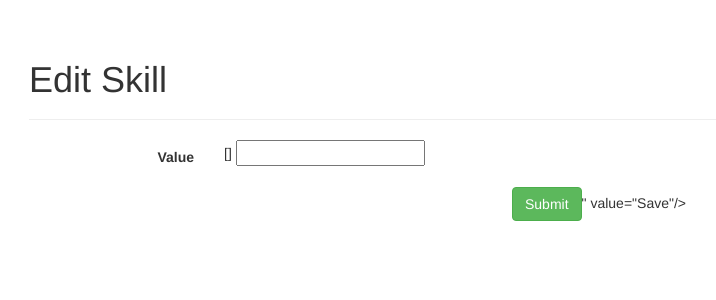
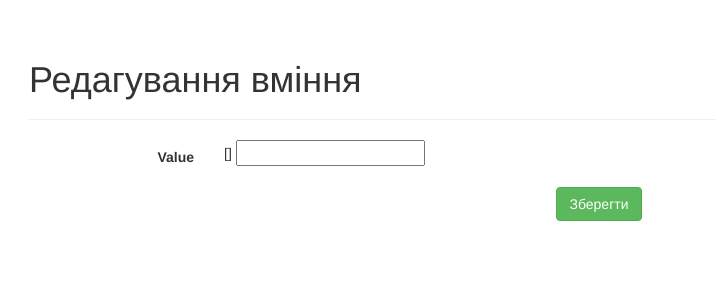
Before and after one commit to SSkeptix/ismdb, a Django app: template templates/core/control/edit_skill.html in a window 1280 px wide. Shown: the part 52-352 px from the top of the page, without its empty margins (41-757 px from the left). Run offline with Django 3.2, Linux system fonts and the light colour scheme; the template is opened without the code that fills it, so the values that code supplies are empty, except form fields; tables that the repository leaves empty hold one stand-in row (values such as "Sample post"); form fields are guessed from the names that the template uses; some libraries are stand-ins or nearby versions.

Commit message:
rewrite 'core/control/edit_skill'

```diff
--- a/core/urls.py
+++ b/core/urls.py
@@ -14,7 +14,7 @@ urlpatterns = [
 
 	url(r'^control/', include([
 		url(r'^skill/add/$', AddSkill.as_view(), name = 'add_skill'),
-		url(r'^skill/(?P<skill_type>[\w]+)/(?P<id>[\d]+)/edit/$', EditSkill.as_view(), name = 'edit_skill'),
+		url(r'^skill/(?P<id>[\d]+)/edit/$', EditSkill.as_view(), name = 'edit_skill'),
 
 	])),
 
--- a/templates/core/control/edit_skill.html
+++ b/templates/core/control/edit_skill.html
@@ -1,28 +1,18 @@
 {% extends 'base.html' %}
 
 {% block head %}
-Control: Edit Skill
+ISMdb | Редагування вміння
 {% endblock %}
 
 {% block body %}
 <div class="container">
 
     <div class="page-header">
-        <h1>Edit Skill</h1>
+        <h1>Редагування вміння</h1>
     </div>
 
     <form class="form-horizontal" method="post">
         {% csrf_token %}
-
-        {% if form.skill_type == 'Framework' %}
-        <div class="form-group">
-        <label class="col-sm-2 control-label" >Language</label>
-            <div class="col-sm-10">
-                {{ form.lang.errors }}
-                {{ form.lang }}
-            </div>
-        </div>
-        {% endif %}
 
         <div class="form-group">
         <label class="col-sm-2 control-label" >{{ form.value.label_tag }}</label>
@@ -33,7 +23,7 @@ Control: Edit Skill
         </div>
 
         <p class="bs-component">
-            <center><input class="btn btn-success" type="submit" name="{{ form.skill_type }}" value="Save"/></center>
+            <center><input class="btn btn-success" type="submit" name="skill" value="Зберегти"/></center>
         </p>
     </form>
 </div>
```
Also changed, not shown: core/control/skill/views.py (+8 -24 lines).
